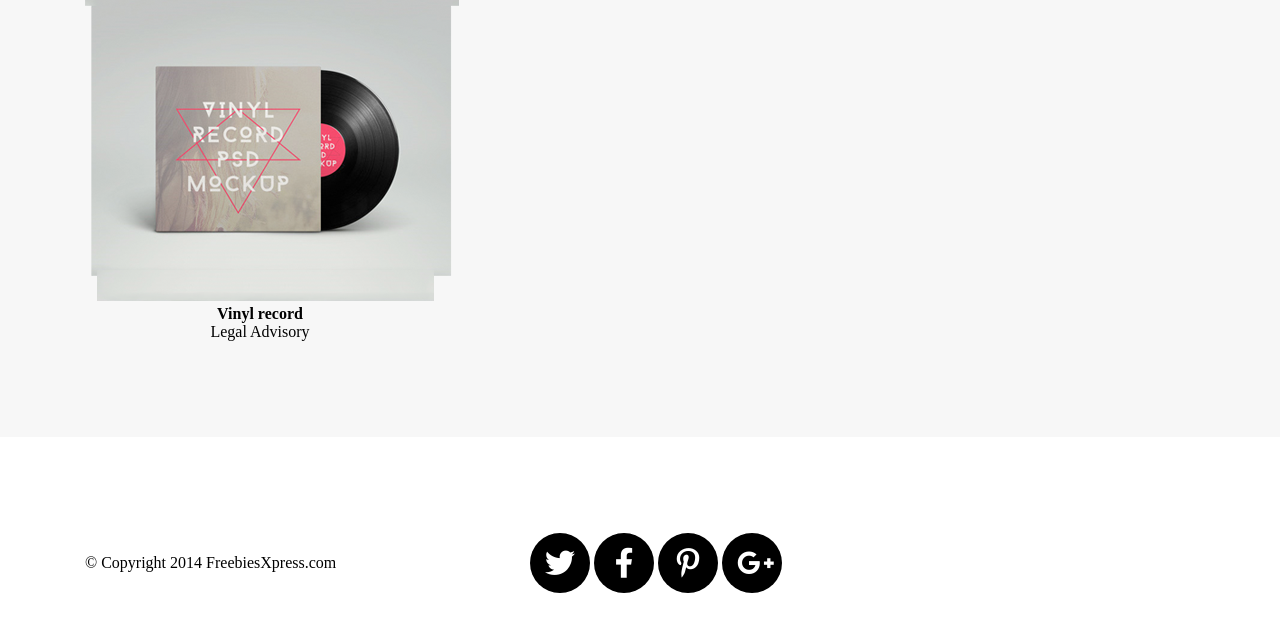
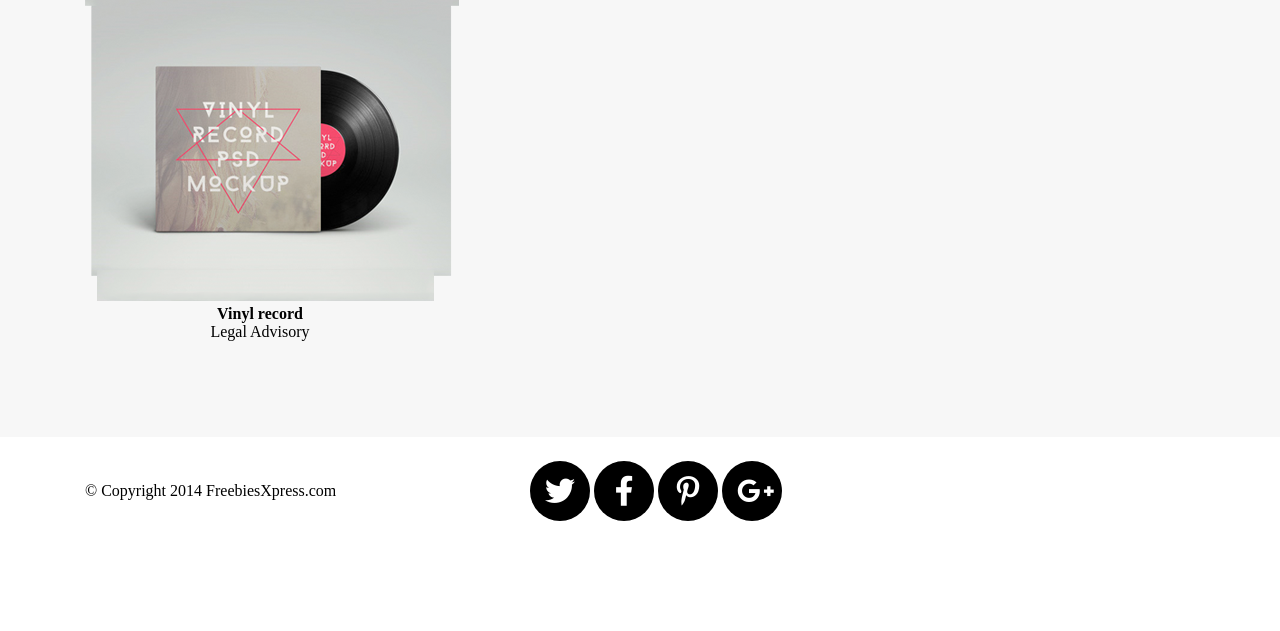
Before and after one commit to natkalia/Bootcamp_WebDev_Kodilla_Exercise_4.6_Golden, a website: page index.html in a window 1280 px wide. Shown: the part 1802-2433 px from the top of the page. After the commit the page ends 2347 px from the top, so only its background shows below. Drawn offline with Linux system fonts and the light colour scheme; a web font is replaced by a local one.

Commit message:
change margins between portfolio and footer

```diff
--- a/sass/style.scss
+++ b/sass/style.scss
@@ -135,7 +135,7 @@ $font-four: "Lobster Two", cursive;
 
 /*Portfolio*/
 .portfolio {
-  margin: 96px auto;
+  margin: 96px auto 24px auto;
   padding: 96px 0;
   text-align: center;
   background-color: $color-medium;
@@ -143,8 +143,7 @@ $font-four: "Lobster Two", cursive;
 
 /*Footer*/
 .footer-area {
-  margin-top: 48px;
-  margin-bottom: 48px;
+  margin-bottom: 24px;
   & a {
     font-size: 0;
   }
```
Also changed, not shown: css/style.css, sass/style.css, sass/style.min.css, 1 other file.
